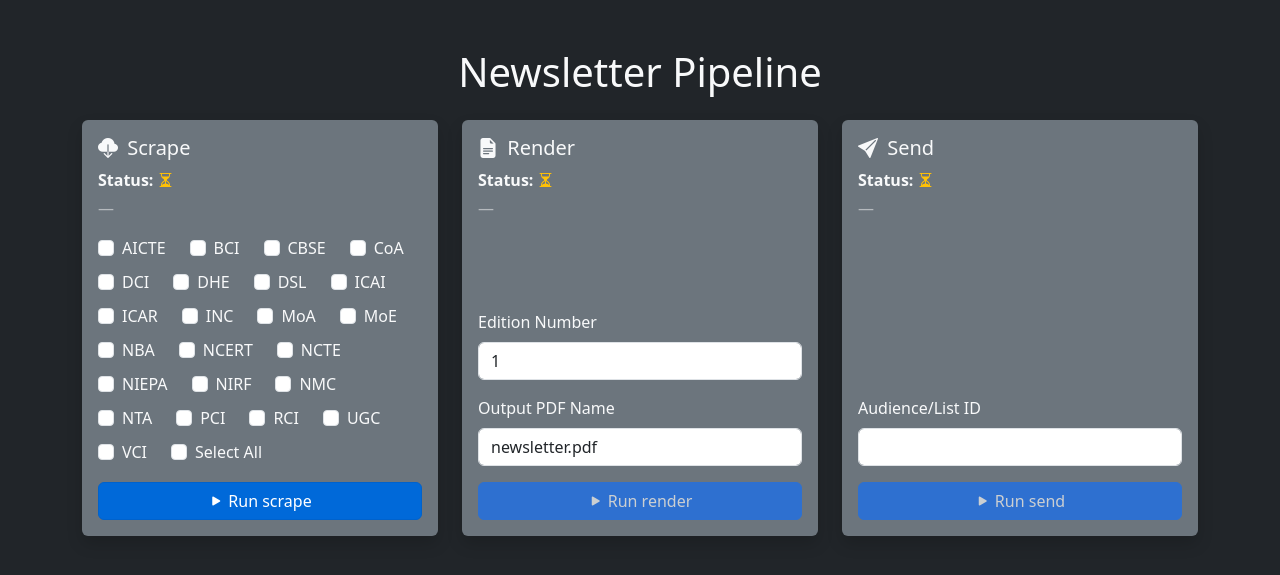
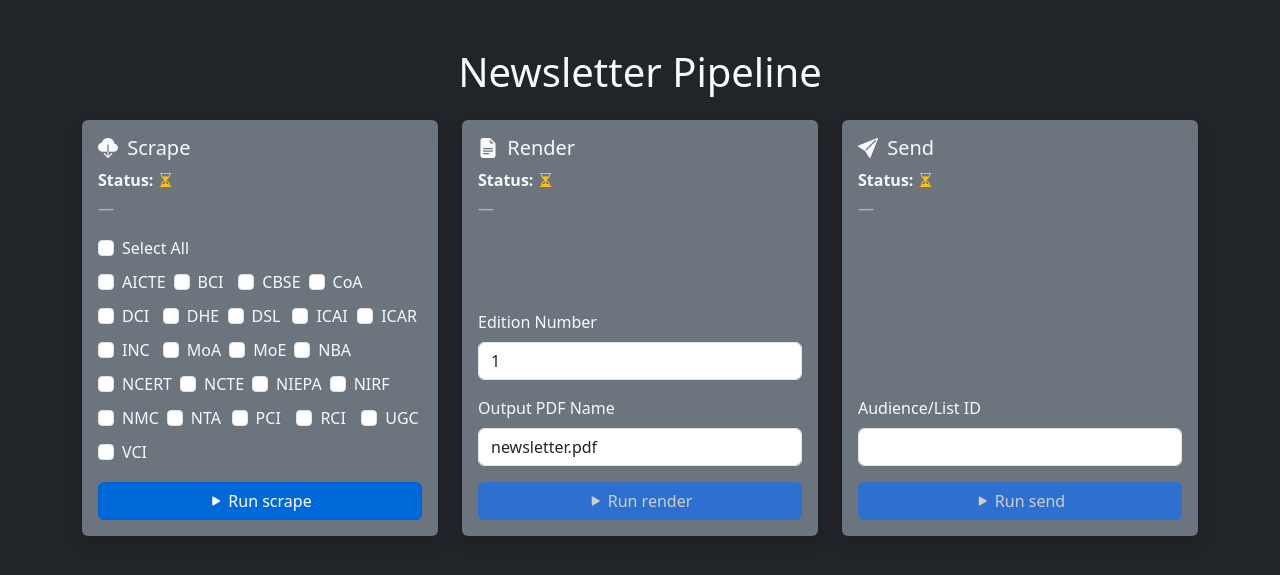
Before and after one commit to sk-sachin23/StartUpLegal, a Flask app: page / in a window 1280 px wide. Shown: the top 575 px of the page. Run offline with Flask 3, Linux system fonts and the light colour scheme.

Commit message:
Arrange checkboxes in rows

```diff
--- a/static/css/styles-dark.css
+++ b/static/css/styles-dark.css
@@ -28,3 +28,18 @@ body {
   background-color: #0053ba;
   border-color: #004499;
 }
+
+/* checkbox layout */
+.bodies-container {
+  display: flex;
+  flex-wrap: wrap;
+  gap: 0.5rem;
+}
+
+.select-all-row {
+  width: 100%;
+}
+
+.body-item {
+  flex: 0 0 calc(20% - 0.5rem); /* 5 items per row */
+}
--- a/templates/index.html
+++ b/templates/index.html
@@ -30,17 +30,19 @@
             </p>
             <form action="/{{step}}" method="post" class="mt-auto">
                 {% if step == 'scrape' %}
-                  <div class="mb-3 d-flex flex-wrap gap-2">
+                  <div class="mb-3 d-flex flex-wrap gap-2 bodies-container">
+                    <div class="w-100 select-all-row">
+                      <div class="form-check">
+                        <input class="form-check-input" type="checkbox" id="select-all">
+                        <label class="form-check-label" for="select-all">Select All</label>
+                      </div>
+                    </div>
                     {% for body in bodies %}
-                      <div class="form-check form-check-inline">
+                      <div class="form-check body-item">
                         <input class="form-check-input body-checkbox" type="checkbox" name="bodies" value="{{body}}" id="chk-{{body}}">
                         <label class="form-check-label" for="chk-{{body}}">{{body}}</label>
                       </div>
                     {% endfor %}
-                    <div class="form-check form-check-inline">
-                      <input class="form-check-input" type="checkbox" id="select-all">
-                      <label class="form-check-label" for="select-all">Select All</label>
-                    </div>
                   </div>
               {% elif step == 'render' %}
                 <div class="mb-3">
```
